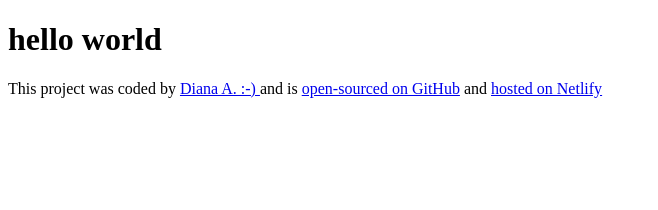
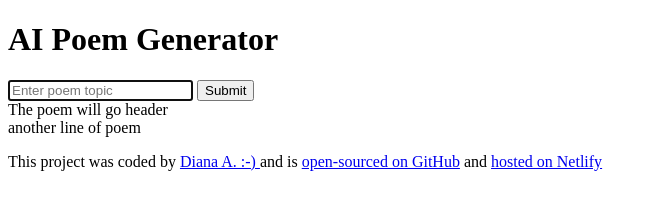
Before and after one commit to soyundiana/poem-generator, a plain HTML site: page index.html in a window 1280 px wide. Shown: the whole page, without its empty margins (0-658 px from the left). Drawn offline with Linux system fonts and the light colour scheme.

Commit message:
added basic html structure

```diff
--- a/index.html
+++ b/index.html
@@ -7,7 +7,26 @@
     <link rel="stylesheet" href="src/styles.css" />
   </head>
   <body>
-    <h1>hello world</h1>
+    <header>
+      <h1>AI Poem Generator</h1>
+    </header>
+    <main>
+      <form>
+        <input
+          type="text"
+          placeholder="Enter poem topic"
+          autofocus
+          required
+          automplete="off"
+        />
+        <input type="submit" />
+      </form>
+      <div>
+        The poem will go header
+        <br />
+        another line of poem
+      </div>
+    </main>
     <footer>
       <p>
         This project was coded by
```
